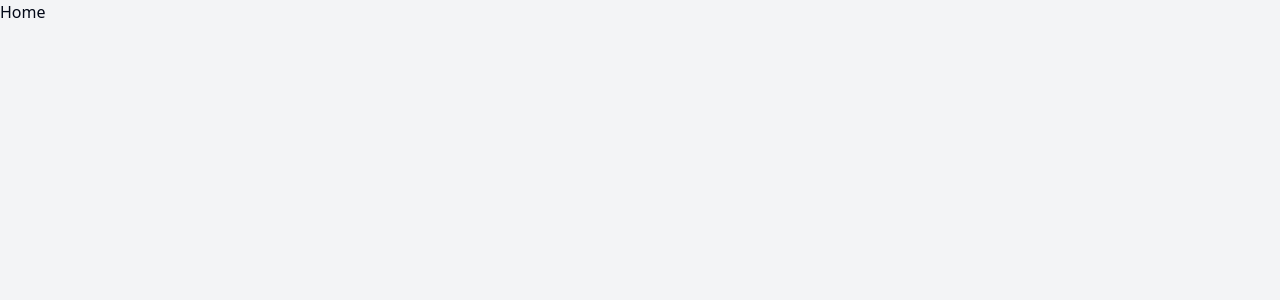
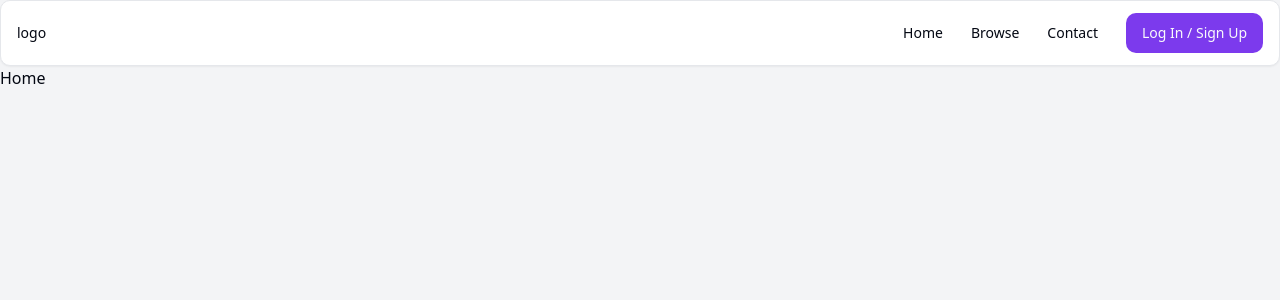
Before and after one commit to Aravind-SL/Bus_ticket_booking_frontend, a React (Vite) app: page / in a window 1280 px wide. Shown: the top 300 px of the page. Built offline with nearby package versions, Linux system fonts and the light colour scheme.

Commit message:
files are updated

```diff
--- a/package.json
+++ b/package.json
@@ -14,9 +14,11 @@
     "@radix-ui/react-avatar": "^1.0.4",
     "@radix-ui/react-icons": "^1.3.0",
     "@radix-ui/react-label": "^2.0.2",
+    "@radix-ui/react-menubar": "^1.1.1",
     "@radix-ui/react-slot": "^1.0.2",
     "@radix-ui/react-tabs": "^1.0.4",
     "@radix-ui/react-toast": "^1.1.5",
+    "@radix-ui/themes": "^3.1.1",
     "@reduxjs/toolkit": "^2.2.5",
     "axios": "^1.7.2",
     "class-variance-authority": "^0.7.0",
@@ -32,6 +34,7 @@
     "zod": "^3.23.8"
   },
   "devDependencies": {
+    "@types/node": "^20.14.8",
     "@types/react": "^18.2.66",
     "@types/react-dom": "^18.2.22",
     "@typescript-eslint/eslint-plugin": "^7.2.0",
@@ -42,7 +45,7 @@
     "eslint-plugin-react-hooks": "^4.6.0",
     "eslint-plugin-react-refresh": "^0.4.6",
     "postcss": "^8.4.38",
-    "tailwindcss": "^3.4.3",
+    "tailwindcss": "^3.4.4",
     "typescript": "^5.2.2",
     "vite": "^5.2.0"
   }
--- a/src/App.tsx
+++ b/src/App.tsx
@@ -1,6 +1,7 @@
 import { Toaster } from './components/ui/toaster'
 import './index.css'
 import AuthProvider from './auth/AuthProvider';
+import Navbar from './components/ui/navbar';
 import Routes from './Routes';
 
 function App() {
@@ -8,6 +9,7 @@
   return (
       <>
           <div className='w-screen min-h-screen bg-gray-100 ' >
+            <Navbar />
                 <AuthProvider>
                     <Routes />
                 </AuthProvider>
--- a/src/index.css
+++ b/src/index.css
@@ -5,64 +5,47 @@
 @layer base {
   :root {
     --background: 0 0% 100%;
-    --foreground: 222.2 84% 4.9%;
-
+    --foreground: 224 71.4% 4.1%;
     --card: 0 0% 100%;
-    --card-foreground: 222.2 84% 4.9%;
-
+    --card-foreground: 224 71.4% 4.1%;
     --popover: 0 0% 100%;
-    --popover-foreground: 222.2 84% 4.9%;
-
-    --primary: 222.2 47.4% 11.2%;
-    --primary-foreground: 210 40% 98%;
-
-    --secondary: 210 40% 96.1%;
-    --secondary-foreground: 222.2 47.4% 11.2%;
-
-    --muted: 210 40% 96.1%;
-    --muted-foreground: 215.4 16.3% 46.9%;
-
-    --accent: 210 40% 96.1%;
-    --accent-foreground: 222.2 47.4% 11.2%;
-
+    --popover-foreground: 224 71.4% 4.1%;
+    --primary: 262.1 83.3% 57.8%;
+    --primary-foreground: 210 20% 98%;
+    --secondary: 220 14.3% 95.9%;
+    --secondary-foreground: 220.9 39.3% 11%;
+    --muted: 220 14.3% 95.9%;
+    --muted-foreground: 220 8.9% 46.1%;
+    --accent: 220 14.3% 95.9%;
+    --accent-foreground: 220.9 39.3% 11%;
     --destructive: 0 84.2% 60.2%;
-    --destructive-foreground: 210 40% 98%;
-
-    --border: 214.3 31.8% 91.4%;
-    --input: 214.3 31.8% 91.4%;
-    --ring: 222.2 84% 4.9%;
-
-    --radius: 0.5rem;
+    --destructive-foreground: 210 20% 98%;
+    --border: 220 13% 91%;
+    --input: 220 13% 91%;
+    --ring: 262.1 83.3% 57.8%;
+    --radius: 0.75rem;
   }
 
   .dark {
-    --background: 222.2 84% 4.9%;
-    --foreground: 210 40% 98%;
-
-    --card: 222.2 84% 4.9%;
-    --card-foreground: 210 40% 98%;
-
-    --popover: 222.2 84% 4.9%;
-    --popover-foreground: 210 40% 98%;
-
-    --primary: 210 40% 98%;
-    --primary-foreground: 222.2 47.4% 11.2%;
-
-    --secondary: 217.2 32.6% 17.5%;
-    --secondary-foreground: 210 40% 98%;
-
-    --muted: 217.2 32.6% 17.5%;
-    --muted-foreground: 215 20.2% 65.1%;
-
-    --accent: 217.2 32.6% 17.5%;
-    --accent-foreground: 210 40% 98%;
-
+    --background: 224 71.4% 4.1%;
+    --foreground: 210 20% 98%;
+    --card: 224 71.4% 4.1%;
+    --card-foreground: 210 20% 98%;
+    --popover: 224 71.4% 4.1%;
+    --popover-foreground: 210 20% 98%;
+    --primary: 263.4 70% 50.4%;
+    --primary-foreground: 210 20% 98%;
+    --secondary: 215 27.9% 16.9%;
+    --secondary-foreground: 210 20% 98%;
+    --muted: 215 27.9% 16.9%;
+    --muted-foreground: 217.9 10.6% 64.9%;
+    --accent: 215 27.9% 16.9%;
+    --accent-foreground: 210 20% 98%;
     --destructive: 0 62.8% 30.6%;
-    --destructive-foreground: 210 40% 98%;
-
-    --border: 217.2 32.6% 17.5%;
-    --input: 217.2 32.6% 17.5%;
-    --ring: 212.7 26.8% 83.9%;
+    --destructive-foreground: 210 20% 98%;
+    --border: 215 27.9% 16.9%;
+    --input: 215 27.9% 16.9%;
+    --ring: 263.4 70% 50.4%;
   }
 }
 
```
Also changed, not shown: components.json, 1 other file (tests, documents, lock files or other folders). Lines whose indentation alone changed are shown as unchanged.
